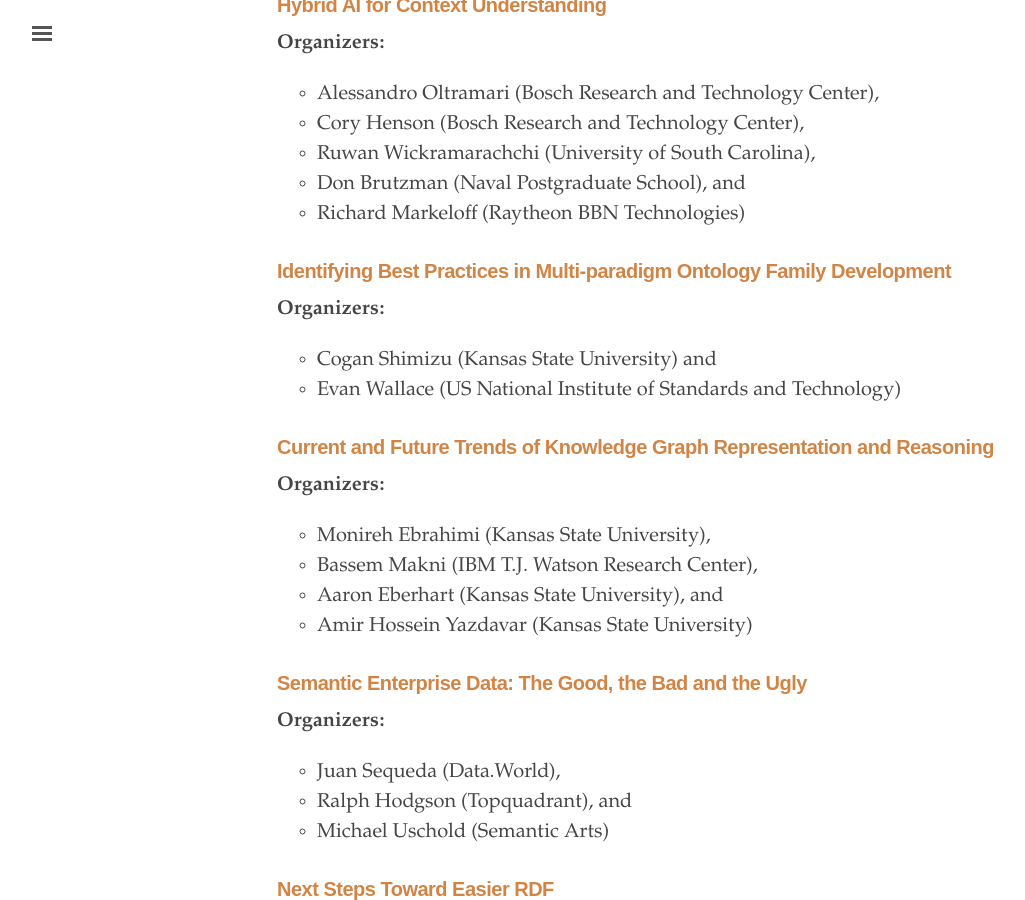
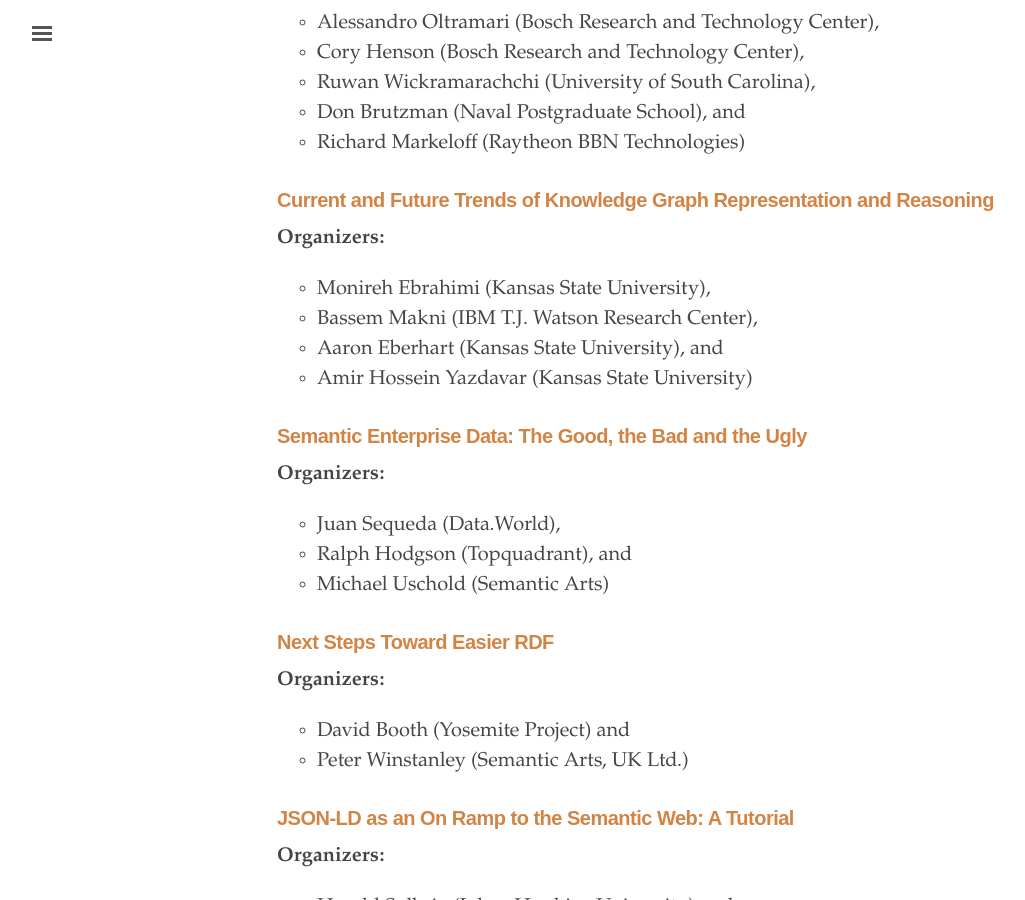
Before and after one commit to us2ts/us2ts.github.io, a Jekyll site: the page built from pages/program.md, in a window 1280 px wide and 900 px high, scrolled down 3891 px. Shown: the whole window, without its empty margins (3-1028 px from the left). Built offline with Jekyll 4.4.1, drawn with Linux system fonts in a browser that asks for light colours; comment, search, counter and statistics services are not loaded; some of the changed text lies outside the part shown.

Commit message:
Removes canceled session as per their organizers

```diff
--- a/pages/program.md
+++ b/pages/program.md
@@ -25,7 +25,6 @@
 | **9:00 - 11:00**  | [Intro and Keynote - Louiqa Raschid](https://us2ts.org/keynote-louiqa-raschid) |
 | **11:00 - 11:30**  | Coffee Break  |
 | **11:30 - 1:00**  | [Session: Fostering an Awesome Tool Ecosystem for the Semantic Web](https://us2ts.org/program-tool-ecosystem) |
-|   | [Session: Identifying Best Practices in Multi-paradigm Ontology Family Development](https://us2ts.org/program-ontology-best-practices) |
 | **1:00 - 2:00**  |  Lunch   |
 | **2:00 - 3:30**  | [Session: Next Steps Toward Easier RDF](https://us2ts.org/program-easier-rdf) |
 |   | [Session: (Inter)operational Semantic Resources in Earth and Environmental Science](https://us2ts.org/program-interoperational-earth-environment-semantics) |
@@ -125,13 +124,6 @@
 - Richard Markeloff (Raytheon BBN Technologies)
 
 
-### [**Identifying Best Practices in Multi-paradigm Ontology Family Development**](https://us2ts.org/program-ontology-best-practices)
-
-**Organizers:**
-- Cogan Shimizu (Kansas State University) and
-- Evan Wallace (US National Institute of Standards and Technology)
-
-
 ### [**Current and Future Trends of Knowledge Graph Representation and Reasoning**](https://us2ts.org/program-current-future-kr-trends)
 
 **Organizers:**
```
